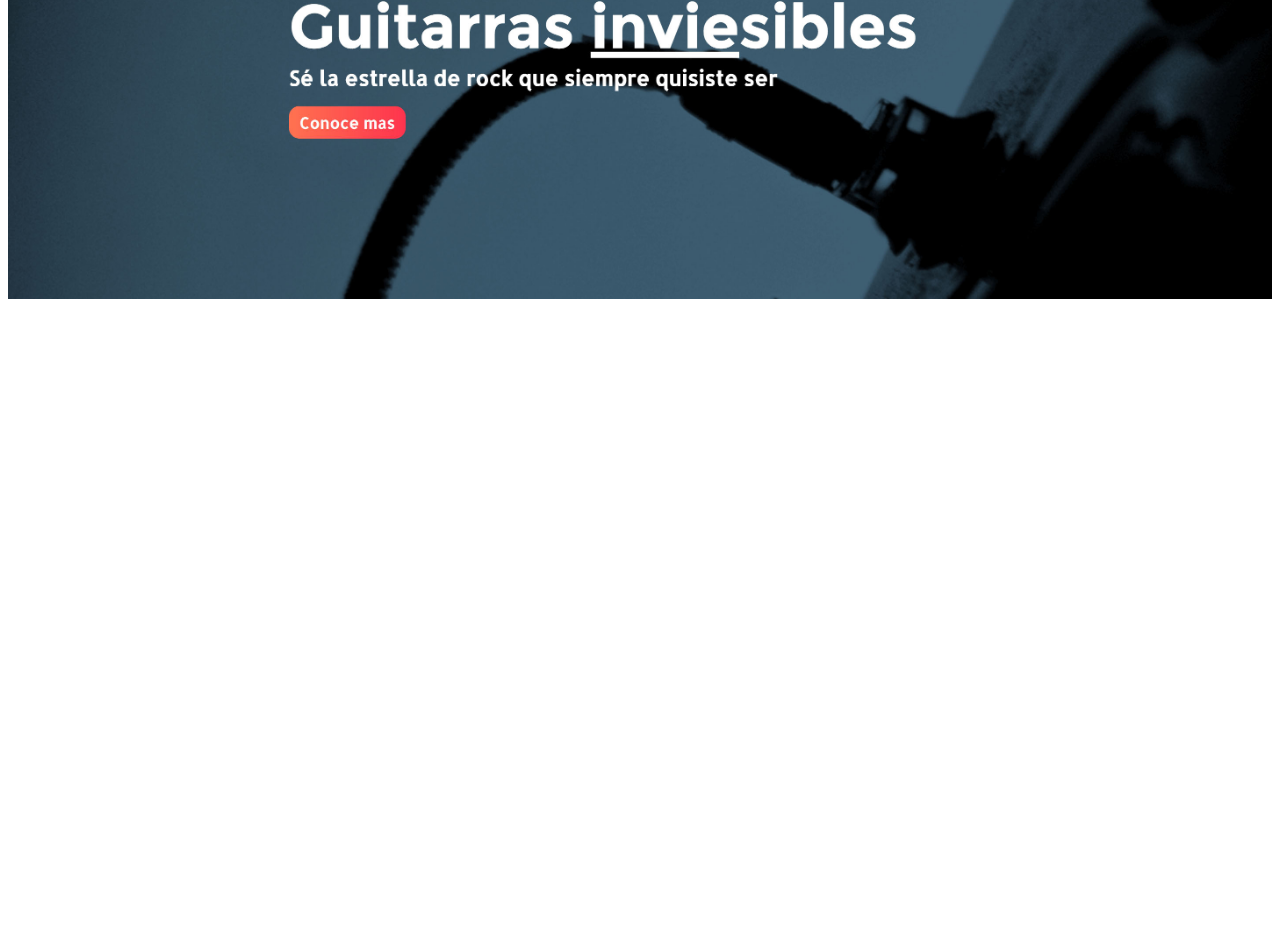
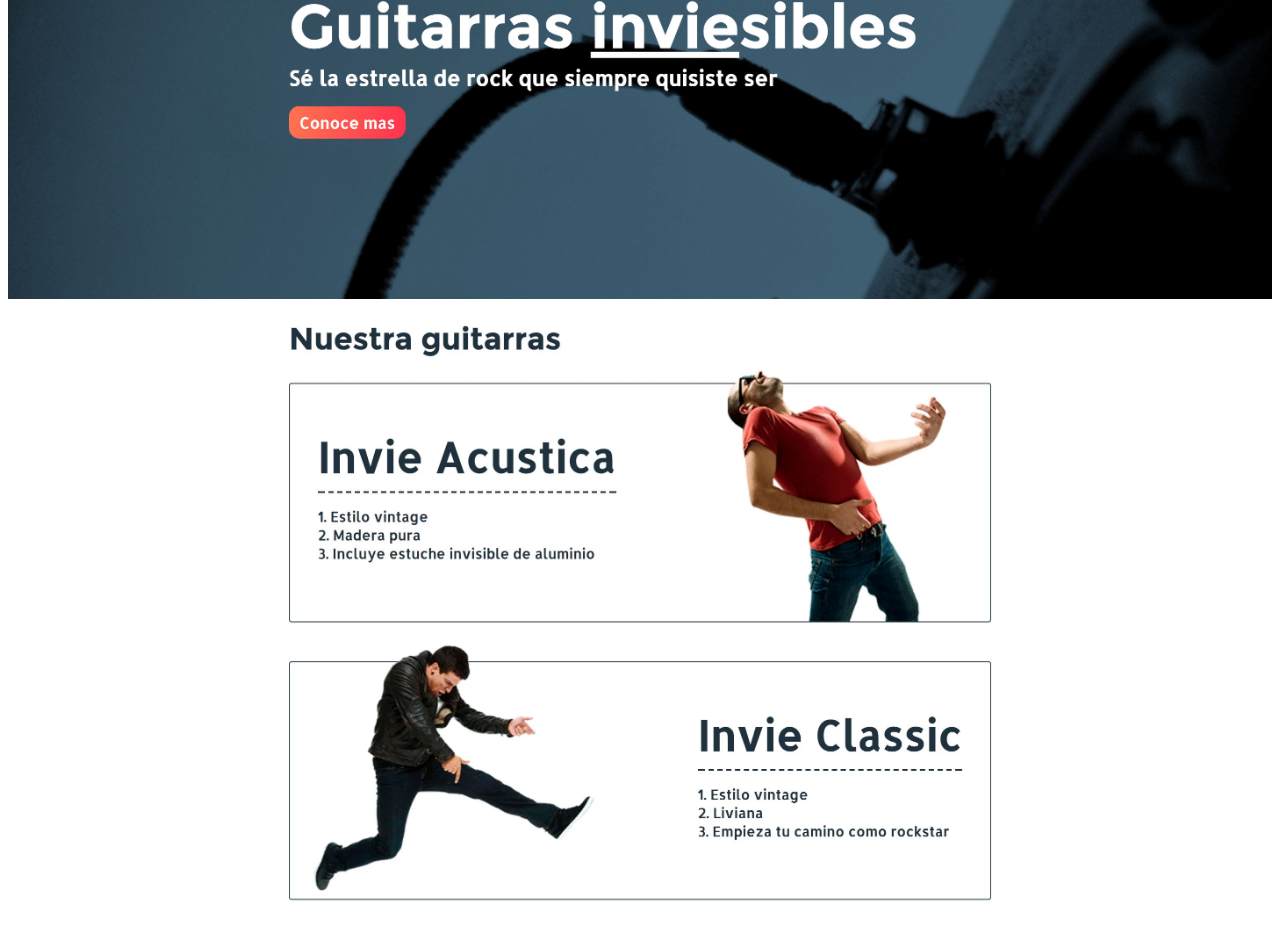
Before and after one commit to jesuslopdeveloper/invie-github, a plain HTML site: page index.html in a window 1280 px wide. Shown: the part 178-1126 px from the top of the page. Before the commit the page ends 800 px from the top, so only its background shows below. Drawn offline with Linux system fonts and the light colour scheme.

Commit message:
Agregando guitarra clasica

```diff
--- a/index.html
+++ b/index.html
@@ -19,5 +19,7 @@
 <body>
     <img src="header.jpg" alt=""/>
     <img src="hero.jpg" alt=""/>
+    <img src="acustica.webp" alt=""/>
+    <img src="clasica.webp" alt=""/>
 </body>
 </html>
```
Also changed, not shown: clasica.webp (added).
